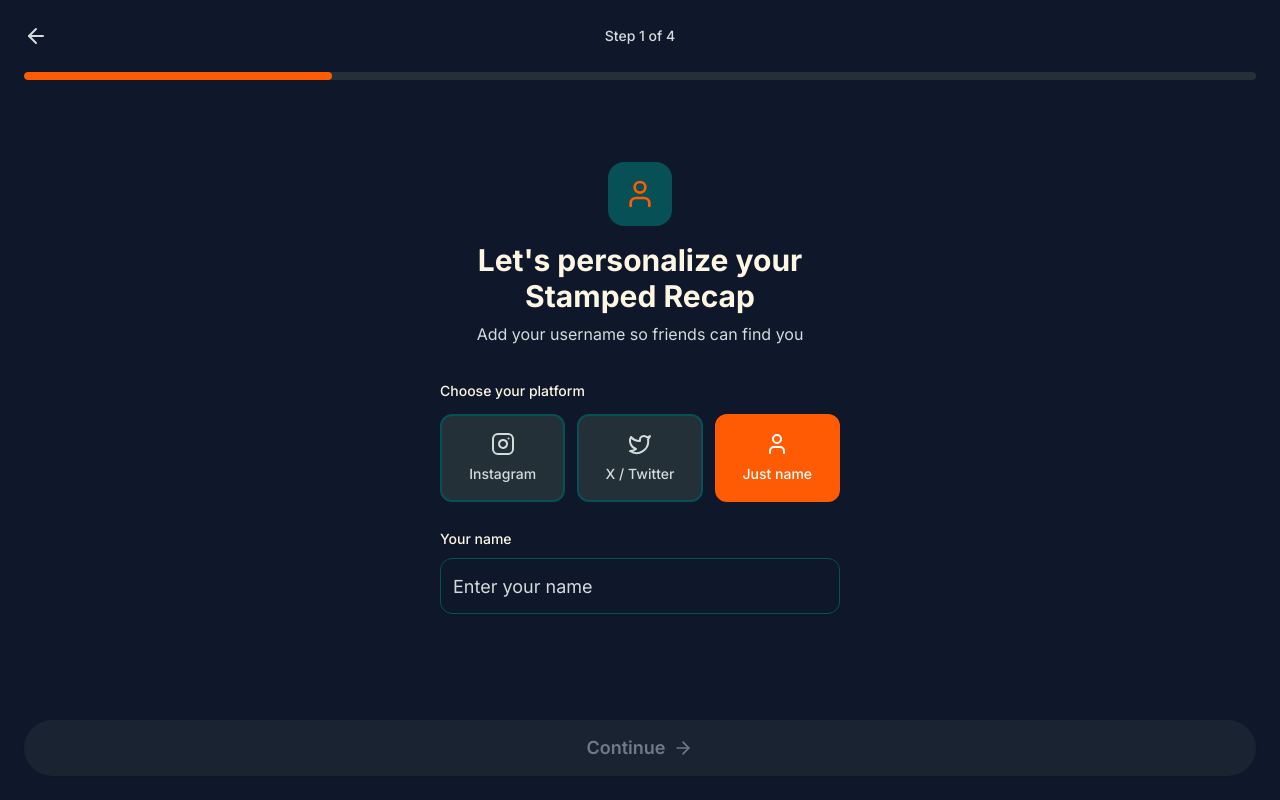
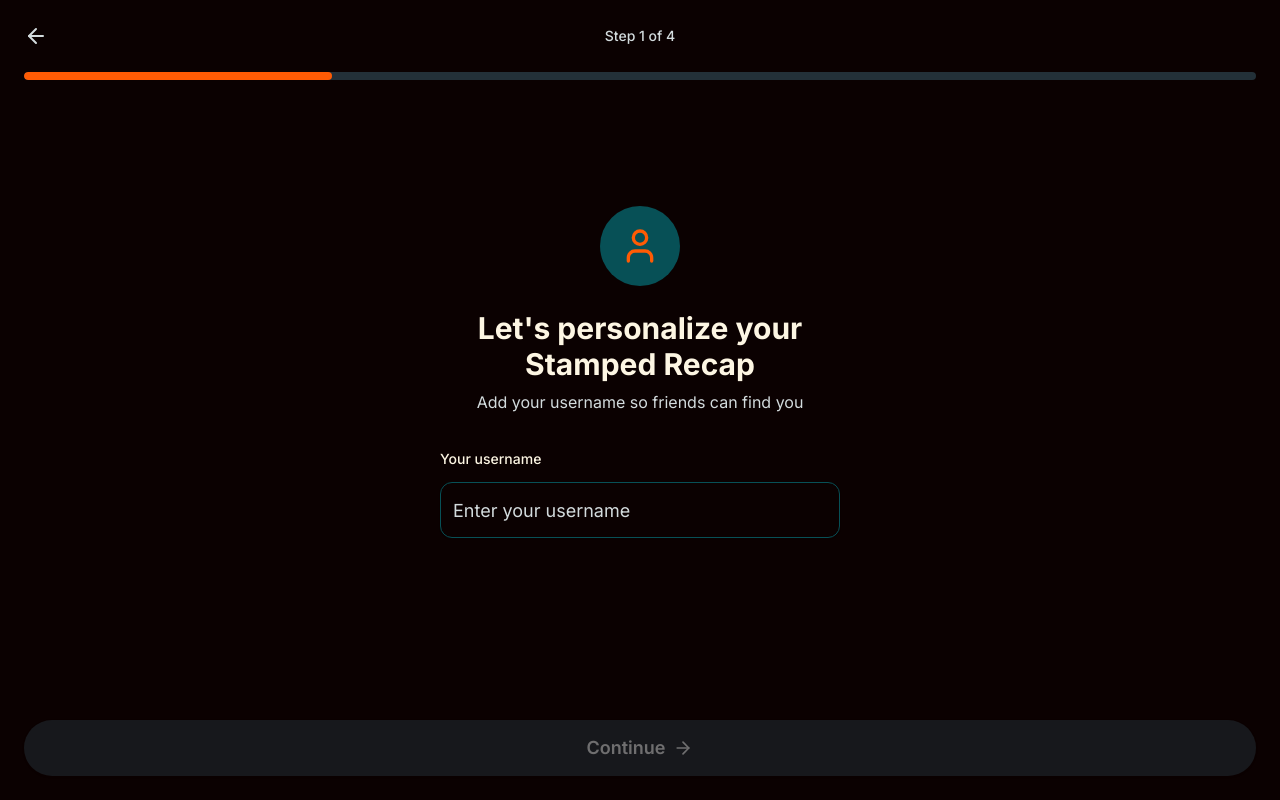
Before and after one commit to itzareous/your-travel-recap, a React (Vite) app: page / in a window 1280 px wide. Both pictures are taken after a click on the button "Create My Stamped Recap". Built offline with nearby package versions, Linux system fonts and the light colour scheme.

Commit message:
background updates

```diff
--- a/src/components/travel-recap/ImageUploader.tsx
+++ b/src/components/travel-recap/ImageUploader.tsx
@@ -159,7 +159,7 @@ export default function ImageUploader({ onNext, onBack, initialImages }: ImageUp
   const taggedCount = images.filter(img => img.location).length;
 
   return (
-    <div className="min-h-screen bg-[#0F172A] flex flex-col">
+    <div className="min-h-screen bg-[#0B0101] flex flex-col">
       {/* Hidden file input */}
       <input
         ref={fileInputRef}
@@ -262,12 +262,12 @@ export default function ImageUploader({ onNext, onBack, initialImages }: ImageUp
                       e.stopPropagation();
                       removeImage(image.id);
                     }}
-                    className="absolute top-1 right-1 p-1 bg-[#0F172A] rounded-full opacity-0 group-hover:opacity-100 transition-opacity hover:bg-[#FF5B04]"
+                    className="absolute top-1 right-1 p-1 bg-[#0B0101] rounded-full opacity-0 group-hover:opacity-100 transition-opacity hover:bg-[#FF5B04]"
                   >
                     <X className="w-4 h-4 text-white" />
                   </button>
                   {/* Status badge */}
-                  <div className="absolute bottom-0 left-0 right-0 p-2 bg-[#0F172A]/80">
+                  <div className="absolute bottom-0 left-0 right-0 p-2 bg-[#0B0101]/80">
                     {image.location ? (
                       <p className="text-[#F4D47C] text-xs truncate">
                         {image.location.type === 'city'
--- a/src/components/travel-recap/ProfileSetup.tsx
+++ b/src/components/travel-recap/ProfileSetup.tsx
@@ -3,7 +3,7 @@ import { Button } from "@/components/ui/button";
 import { Input } from "@/components/ui/input";
 import { Label } from "@/components/ui/label";
 import { UserProfile } from "./types";
-import { ArrowLeft, ArrowRight, Instagram, Twitter, User } from "lucide-react";
+import { ArrowLeft, ArrowRight, User } from "lucide-react";
 
 interface ProfileSetupProps {
   onNext: (profile: UserProfile) => void;
@@ -13,16 +13,15 @@ interface ProfileSetupProps {
 
 export default function ProfileSetup({ onNext, onBack, initialProfile }: ProfileSetupProps) {
   const [username, setUsername] = useState(initialProfile?.username || "");
-  const [platform, setPlatform] = useState<UserProfile['platform']>(initialProfile?.platform || 'none');
 
   const handleSubmit = () => {
     if (username.trim()) {
-      onNext({ username: username.trim(), platform });
+      onNext({ username: username.trim(), platform: 'none' });
     }
   };
 
   return (
-    <div className="min-h-screen bg-[#0F172A] flex flex-col">
+    <div className="min-h-screen bg-[#0B0101] flex flex-col">
       {/* Header */}
       <div className="p-4 flex items-center justify-between">
         <button
@@ -45,8 +44,8 @@ export default function ProfileSetup({ onNext, onBack, initialProfile }: Profile
       {/* Content */}
       <div className="flex-1 flex flex-col justify-center p-6 max-w-md mx-auto w-full">
         <div className="text-center mb-8">
-          <div className="inline-flex items-center justify-center w-16 h-16 bg-[#075056] rounded-2xl mb-4">
-            <User className="w-8 h-8 text-[#FF5B04]" />
+          <div className="inline-flex items-center justify-center w-20 h-20 bg-[#075056] rounded-full mb-6">
+            <User className="w-10 h-10 text-[#FF5B04]" />
           </div>
           <h2 className="text-3xl font-bold text-[#FDF6E3] mb-2">
             Let's personalize your Stamped Recap
@@ -56,73 +55,18 @@ export default function ProfileSetup({ onNext, onBack, initialProfile }: Profile
           </p>
         </div>
 
-        <div className="space-y-6">
-          {/* Platform Selection */}
-          <div className="space-y-3">
-            <Label className="text-[#FDF6E3] font-medium">Choose your platform</Label>
-            <div className="grid grid-cols-3 gap-3">
-              <button
-                onClick={() => setPlatform('instagram')}
-                className={`p-4 rounded-xl border-2 transition-all flex flex-col items-center gap-2 ${
-                  platform === 'instagram'
-                    ? 'border-[#FF5B04] bg-[#FF5B04] text-white'
-                    : 'border-[#075056] bg-[#233038] text-[#D3DBDD] hover:border-[#FF5B04]'
-                }`}
-              >
-                <Instagram className={`w-6 h-6 ${platform === 'instagram' ? 'text-white' : 'text-[#D3DBDD]'}`} />
-                <span className="text-sm font-medium">
-                  Instagram
-                </span>
-              </button>
-
-              <button
-                onClick={() => setPlatform('twitter')}
-                className={`p-4 rounded-xl border-2 transition-all flex flex-col items-center gap-2 ${
-                  platform === 'twitter'
-                    ? 'border-[#FF5B04] bg-[#FF5B04] text-white'
-                    : 'border-[#075056] bg-[#233038] text-[#D3DBDD] hover:border-[#FF5B04]'
-                }`}
-              >
-                <Twitter className={`w-6 h-6 ${platform === 'twitter' ? 'text-white' : 'text-[#D3DBDD]'}`} />
-                <span className="text-sm font-medium">
-                  X / Twitter
-                </span>
-              </button>
-
-              <button
-                onClick={() => setPlatform('none')}
-                className={`p-4 rounded-xl border-2 transition-all flex flex-col items-center gap-2 ${
-                  platform === 'none'
-                    ? 'border-[#FF5B04] bg-[#FF5B04] text-white'
-                    : 'border-[#075056] bg-[#233038] text-[#D3DBDD] hover:border-[#FF5B04]'
-                }`}
-              >
-                <User className={`w-6 h-6 ${platform === 'none' ? 'text-white' : 'text-[#D3DBDD]'}`} />
-                <span className="text-sm font-medium">
-                  Just name
-                </span>
-              </button>
-            </div>
-          </div>
-
         {/* Username Input */}
-          <div className="space-y-2">
+        <div className="space-y-3 mb-8">
           <Label htmlFor="username" className="text-[#FDF6E3] font-medium">
-              {platform === 'none' ? 'Your name' : 'Username'}
+            Your username
           </Label>
-            <div className="relative">
-              {platform !== 'none' && (
-                <span className="absolute left-4 top-1/2 -translate-y-1/2 text-[#D3DBDD]">@</span>
-              )}
           <Input
             id="username"
             value={username}
             onChange={(e) => setUsername(e.target.value)}
-                placeholder={platform === 'none' ? 'Enter your name' : 'username'}
-                className={`h-14 text-lg rounded-xl bg-[#0F172A] border-[#075056] text-[#FDF6E3] placeholder:text-[#D3DBDD] focus:border-[#FF5B04] focus:ring-[#FF5B04] ${platform !== 'none' ? 'pl-9' : ''}`}
+            placeholder="Enter your username"
+            className="h-14 text-lg rounded-xl bg-[#0B0101] border-[#075056] text-[#FDF6E3] placeholder:text-[#D3DBDD] focus:border-[#FF5B04] focus:ring-[#FF5B04]"
           />
-            </div>
-          </div>
         </div>
       </div>
 
--- a/src/components/travel-recap/StampCard.tsx
+++ b/src/components/travel-recap/StampCard.tsx
@@ -35,7 +35,7 @@ export default function StampCard({ destination, isActive = false, size = 'md' }
         {/* Inner content */}
         <div className="flex flex-col h-full">
           {/* Image area */}
-          <div className="flex-1 relative bg-[#0F172A]">
+          <div className="flex-1 relative bg-[#0B0101]">
             {firstImage ? (
               <>
                 <img
--- a/src/components/travel-recap/TaggingIntro.tsx
+++ b/src/components/travel-recap/TaggingIntro.tsx
@@ -10,7 +10,7 @@ interface TaggingIntroProps {
 
 export default function TaggingIntro({ imageCount, geoTaggedCount, onContinue, onBack }: TaggingIntroProps) {
   return (
-    <div className="min-h-screen bg-[#0F172A] flex flex-col">
+    <div className="min-h-screen bg-[#0B0101] flex flex-col">
       {/* Header */}
       <div className="p-4 flex items-center justify-between">
         <button
--- a/src/components/travel-recap/TravelRecapApp.tsx
+++ b/src/components/travel-recap/TravelRecapApp.tsx
@@ -46,7 +46,7 @@ export default function TravelRecapApp() {
   const geoTaggedCount = images.filter(img => img.geoTag).length;
 
   return (
-    <div className="min-h-screen bg-[#0F172A] text-[#FDF6E3]">
+    <div className="min-h-screen bg-[#0B0101] text-[#FDF6E3]">
       {step === 'welcome' && (
         <WelcomeScreen onStart={() => setStep('profile')} />
       )}
--- a/src/components/travel-recap/WelcomeScreen.tsx
+++ b/src/components/travel-recap/WelcomeScreen.tsx
@@ -18,7 +18,7 @@ export default function WelcomeScreen({ onStart }: WelcomeScreenProps) {
   const headline = headlines[Math.floor(Math.random() * headlines.length)];
 
   return (
-    <div className="min-h-screen bg-[#0F172A] relative overflow-hidden flex flex-col items-center justify-center p-6">
+    <div className="min-h-screen bg-[#0B0101] relative overflow-hidden flex flex-col items-center justify-center p-6">
       {/* Decorative floating elements - solid colors */}
       <Plane className="absolute top-20 left-10 text-[#FF5B04] opacity-20 w-16 h-16 rotate-12" />
       <Plane className="absolute bottom-32 right-20 text-[#2563EB] opacity-30 w-12 h-12 -rotate-45" />
--- a/src/index.css
+++ b/src/index.css
@@ -5,7 +5,7 @@
 @layer base {
   :root {
     /* Dark Mode Base - Vibrant Happy Colors */
-    --background: 222 47% 11%; /* #0F172A - Main dark background */
+    --background: 0 94% 4%; /* #0B0101 - Main dark background */
     --foreground: 44 69% 94%; /* #FDF6E3 - Ivory text */
 
     --card: 206 24% 18%; /* #233038 - Gunmetal */
@@ -72,7 +72,7 @@
     @apply border-border;
   }
   body {
-    @apply bg-[#0F172A] text-[#FDF6E3];
+    @apply bg-[#0B0101] text-[#FDF6E3];
     font-family: 'Inter', system-ui, sans-serif;
   }
 }
```
Also changed, not shown: src/components/travel-recap/LocationTagger.tsx (+9 -9 lines), src/components/travel-recap/RecapStory.tsx (+6 -6 lines). Lines whose indentation alone changed are shown as unchanged.
